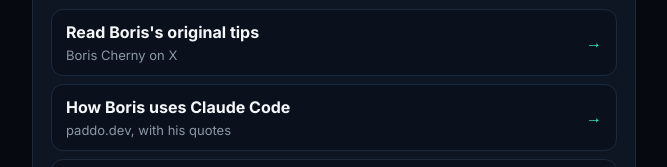
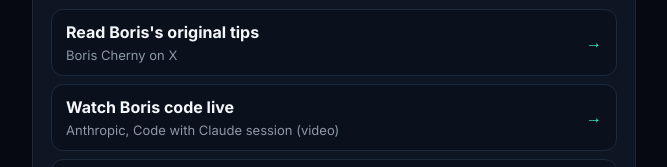
Before and after one commit to aisignaldaily/aisignaldaily.github.io, a plain HTML site: page index.html in a window 1280 px wide. Shown: the part 1152-1319 px from the top of the page, without its empty margins (306-973 px from the left). Drawn offline with Linux system fonts and the light colour scheme.

Commit message:
STYLE: 'real, not AI' defaults; links: watch Boris live (Anthropic)

```diff
--- a/index.html
+++ b/index.html
@@ -115,6 +115,7 @@ footer{margin-top:40px;text-align:center;font-size:13px;color:var(--muted)}
      note:'Boris Cherny, creator of Claude Code: let it check its own work, plan first, and make it write its own rules.',
      links:[
        {label:"Read Boris's original tips", sub:'Boris Cherny on X', url:'https://x.com/bcherny/status/2017742741636321619'},
+       {label:'Watch Boris code live', sub:'Anthropic, Code with Claude session (video)', url:'https://claude.com/code-with-claude/session/sf-live-coding-session-with-boris-cherny-and-jarred-sumner'},
        {label:'How Boris uses Claude Code', sub:'paddo.dev, with his quotes', url:'https://paddo.dev/blog/how-boris-uses-claude-code/'},
        {label:'10 Claude Code tips from the creator', sub:'jitendrazaa.com', url:'https://www.jitendrazaa.com/blog/others/tips/10-claude-code-tips-from-the-creator-boris-cherny-february/'},
        {label:'All builder lessons in the free toolkit', sub:'aisignaldaily.github.io/toolkit', url:'https://aisignaldaily.github.io/toolkit/#builders'}
```
Also changed, not shown: 1 other file.
